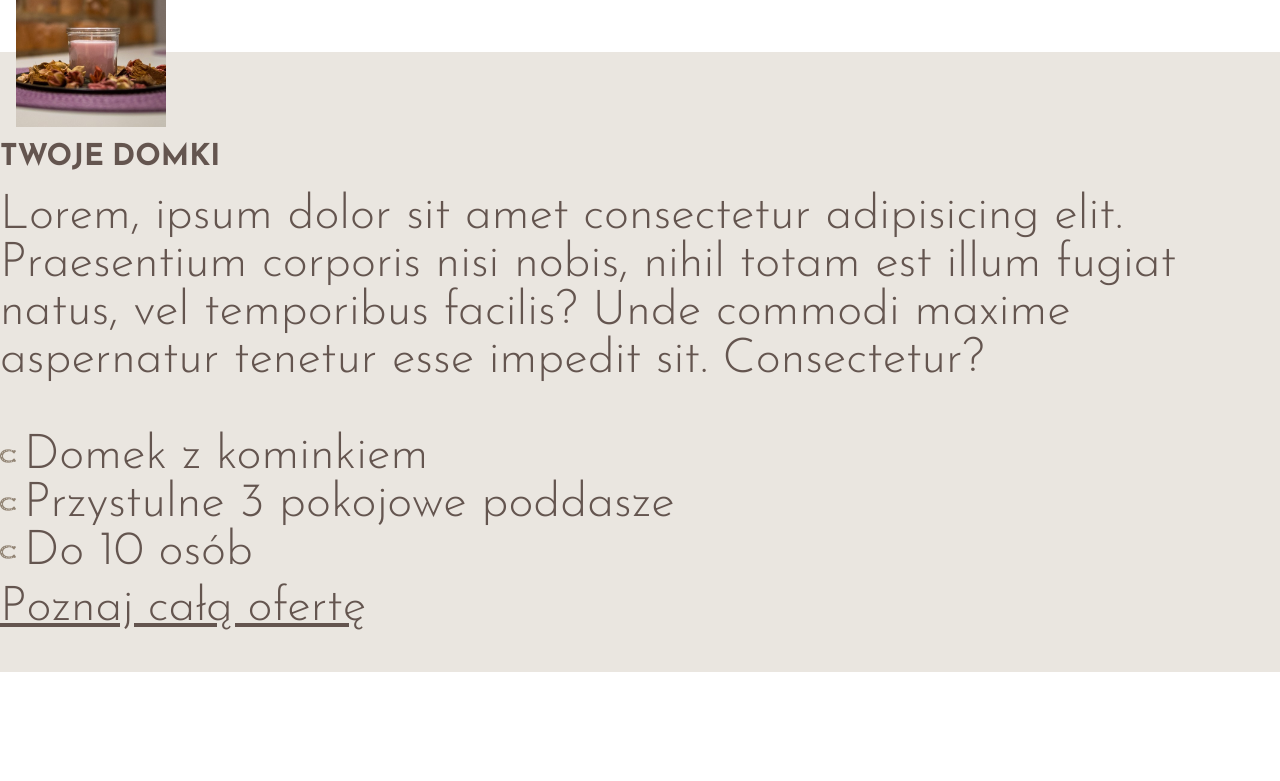
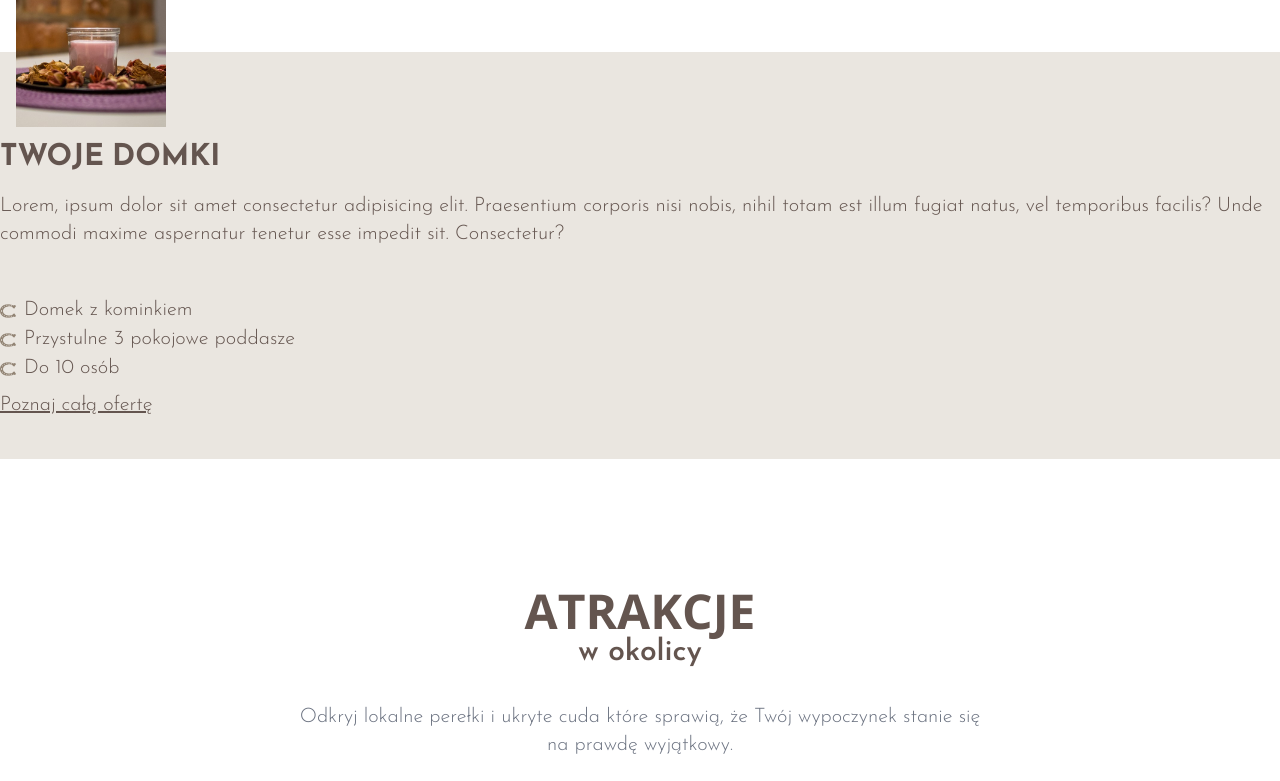
Before and after one commit to fn-jakubkarp/stanica-podkowa, a React (Vite) app: page / in a window 1280 px wide. Shown: the part 1975-2756 px from the top of the page. Built offline with nearby package versions, Linux system fonts and the light colour scheme.

Commit message:
style: add px-6 on md

```diff
--- a/src/styles/main.css
+++ b/src/styles/main.css
@@ -39,14 +39,13 @@ li {
   @apply text-text-DARK;
   @apply font-light;
   @apply sm:text-xl;
-  @apply lg:text-5xl;
 }
 
 .defaultPaddings {
   @apply p-4;
   @apply sm:px-8;
   @apply sm:py-6;
-  @apply md:px-0;
+  @apply md:px-6;
   @apply xl:px-0;
 }
 
```
